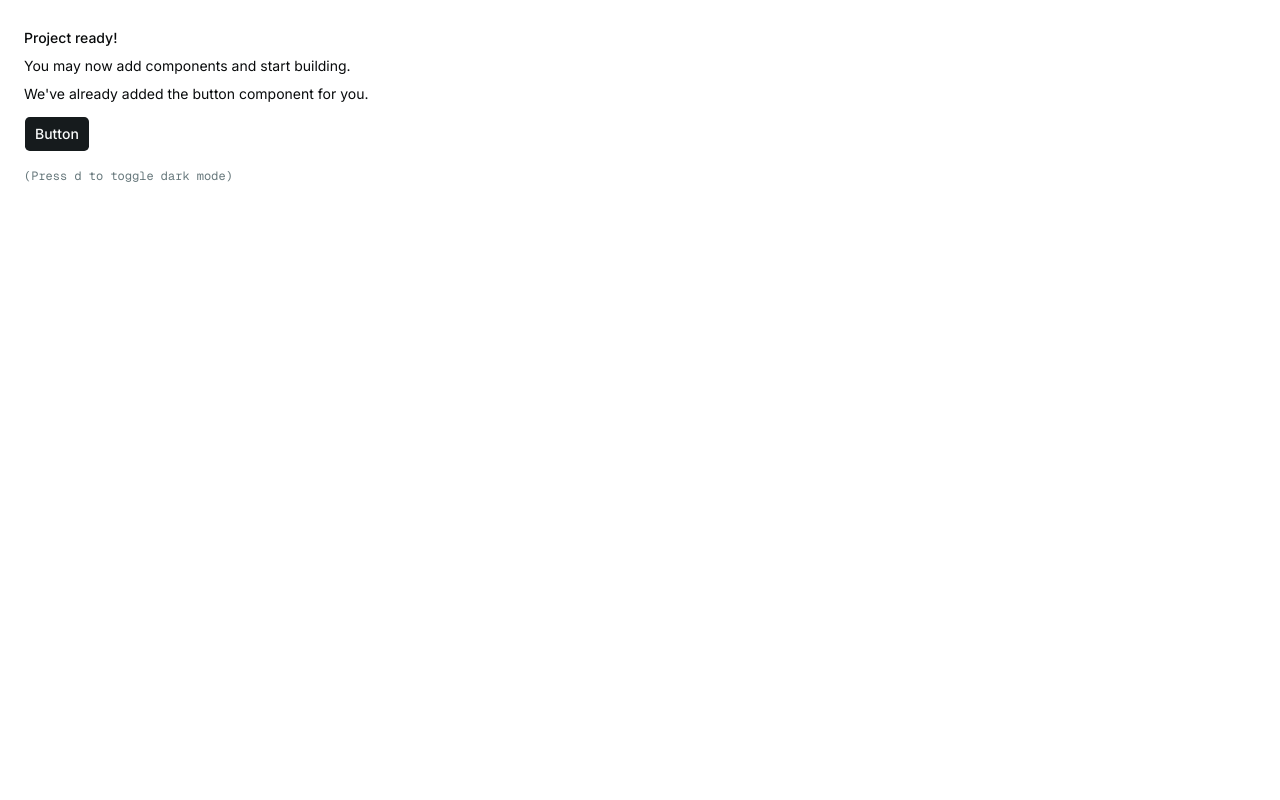
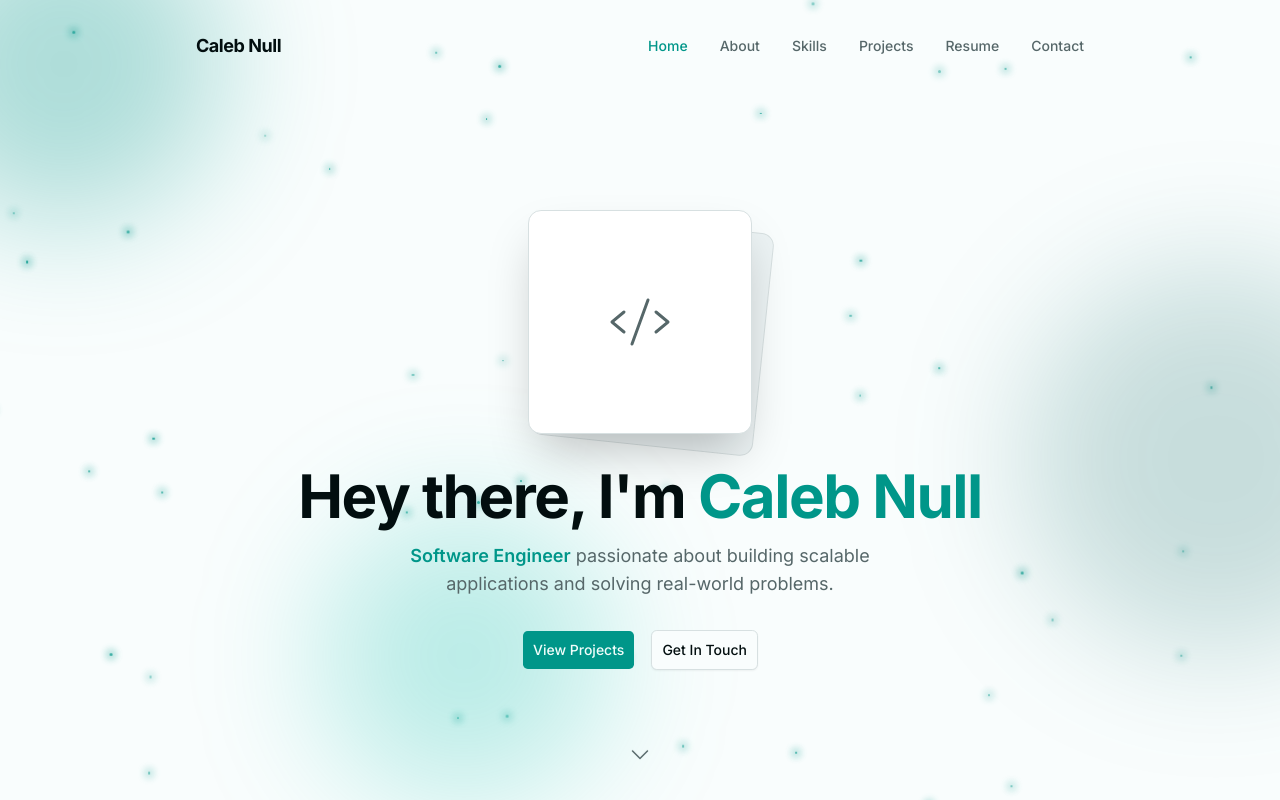
Before and after one commit to CalebNull/Portfolio, a Next.js app: page / in a window 1280 px wide. Shown: the top 800 px of the page. Built offline with nearby package versions, Linux system fonts and the light colour scheme.

Commit message:
initial commit

```diff
--- a/app/globals.css
+++ b/app/globals.css
@@ -45,88 +45,145 @@
     --radius-2xl: calc(var(--radius) * 1.8);
     --radius-3xl: calc(var(--radius) * 2.2);
     --radius-4xl: calc(var(--radius) * 2.6);
+    --animate-float: float 12s ease-in-out infinite;
+    --animate-fade-in-up: fade-in-up 0.6s ease-out both;
+    --animate-fade-in-up-orbs: fade-in-up 1s ease-out both;
 }
 
 :root {
-    --background: oklch(1 0 0);
-    --foreground: oklch(0.148 0.004 228.8);
+    --background: oklch(0.99 0.004 200);
+    --foreground: oklch(0.15 0.02 205);
     --card: oklch(1 0 0);
-    --card-foreground: oklch(0.148 0.004 228.8);
+    --card-foreground: oklch(0.15 0.02 205);
     --popover: oklch(1 0 0);
-    --popover-foreground: oklch(0.148 0.004 228.8);
-    --primary: oklch(0.218 0.008 223.9);
-    --primary-foreground: oklch(0.987 0.002 197.1);
-    --secondary: oklch(0.963 0.002 197.1);
-    --secondary-foreground: oklch(0.218 0.008 223.9);
-    --muted: oklch(0.963 0.002 197.1);
-    --muted-foreground: oklch(0.56 0.021 213.5);
-    --accent: oklch(0.963 0.002 197.1);
-    --accent-foreground: oklch(0.218 0.008 223.9);
+    --popover-foreground: oklch(0.15 0.02 205);
+    --primary: oklch(0.6 0.118 184.704);
+    --primary-foreground: oklch(0.984 0.014 180.72);
+    --secondary: oklch(0.96 0.008 200);
+    --secondary-foreground: oklch(0.2 0.02 205);
+    --muted: oklch(0.96 0.008 200);
+    --muted-foreground: oklch(0.5 0.02 205);
+    --accent: oklch(0.953 0.051 180.801);
+    --accent-foreground: oklch(0.437 0.078 188.216);
     --destructive: oklch(0.577 0.245 27.325);
-    --border: oklch(0.925 0.005 214.3);
-    --input: oklch(0.925 0.005 214.3);
-    --ring: oklch(0.723 0.014 214.4);
-    --chart-1: oklch(0.872 0.007 219.6);
-    --chart-2: oklch(0.56 0.021 213.5);
-    --chart-3: oklch(0.45 0.017 213.2);
+    --border: oklch(0.9 0.01 205);
+    --input: oklch(0.9 0.01 205);
+    --ring: oklch(0.6 0.118 184.704);
+    --chart-1: oklch(0.855 0.138 181.071);
+    --chart-2: oklch(0.704 0.14 182.503);
+    --chart-3: oklch(0.511 0.096 186.391);
     --chart-4: oklch(0.378 0.015 216);
-    --chart-5: oklch(0.275 0.011 216.9);
+    --chart-5: oklch(0.386 0.063 188.416);
     --radius: 0.45rem;
-    --sidebar: oklch(0.987 0.002 197.1);
-    --sidebar-foreground: oklch(0.148 0.004 228.8);
-    --sidebar-primary: oklch(0.218 0.008 223.9);
-    --sidebar-primary-foreground: oklch(0.987 0.002 197.1);
-    --sidebar-accent: oklch(0.963 0.002 197.1);
-    --sidebar-accent-foreground: oklch(0.218 0.008 223.9);
-    --sidebar-border: oklch(0.925 0.005 214.3);
-    --sidebar-ring: oklch(0.723 0.014 214.4);
+    --sidebar: oklch(0.985 0.004 200);
+    --sidebar-foreground: oklch(0.15 0.02 205);
+    --sidebar-primary: oklch(0.6 0.118 184.704);
+    --sidebar-primary-foreground: oklch(0.984 0.014 180.72);
+    --sidebar-accent: oklch(0.953 0.051 180.801);
+    --sidebar-accent-foreground: oklch(0.437 0.078 188.216);
+    --sidebar-border: oklch(0.9 0.01 205);
+    --sidebar-ring: oklch(0.6 0.118 184.704);
 }
 
 .dark {
-    --background: oklch(0.148 0.004 228.8);
-    --foreground: oklch(0.987 0.002 197.1);
-    --card: oklch(0.218 0.008 223.9);
-    --card-foreground: oklch(0.987 0.002 197.1);
-    --popover: oklch(0.218 0.008 223.9);
-    --popover-foreground: oklch(0.987 0.002 197.1);
-    --primary: oklch(0.925 0.005 214.3);
-    --primary-foreground: oklch(0.218 0.008 223.9);
-    --secondary: oklch(0.275 0.011 216.9);
-    --secondary-foreground: oklch(0.987 0.002 197.1);
-    --muted: oklch(0.275 0.011 216.9);
-    --muted-foreground: oklch(0.723 0.014 214.4);
-    --accent: oklch(0.275 0.011 216.9);
-    --accent-foreground: oklch(0.987 0.002 197.1);
+    --background: oklch(0.13 0.02 205);
+    --foreground: oklch(0.96 0.01 190);
+    --card: oklch(0.19 0.02 205);
+    --card-foreground: oklch(0.96 0.01 190);
+    --popover: oklch(0.19 0.02 205);
+    --popover-foreground: oklch(0.96 0.01 190);
+    --primary: oklch(0.777 0.152 181.912);
+    --primary-foreground: oklch(0.148 0.02 205);
+    --secondary: oklch(0.24 0.02 205);
+    --secondary-foreground: oklch(0.96 0.01 190);
+    --muted: oklch(0.24 0.02 205);
+    --muted-foreground: oklch(0.65 0.02 195);
+    --accent: oklch(0.386 0.063 188.416);
+    --accent-foreground: oklch(0.855 0.138 181.071);
     --destructive: oklch(0.704 0.191 22.216);
     --border: oklch(1 0 0 / 10%);
     --input: oklch(1 0 0 / 15%);
-    --ring: oklch(0.56 0.021 213.5);
-    --chart-1: oklch(0.872 0.007 219.6);
-    --chart-2: oklch(0.56 0.021 213.5);
-    --chart-3: oklch(0.45 0.017 213.2);
+    --ring: oklch(0.777 0.152 181.912);
+    --chart-1: oklch(0.855 0.138 181.071);
+    --chart-2: oklch(0.704 0.14 182.503);
+    --chart-3: oklch(0.511 0.096 186.391);
     --chart-4: oklch(0.378 0.015 216);
-    --chart-5: oklch(0.275 0.011 216.9);
-    --sidebar: oklch(0.218 0.008 223.9);
-    --sidebar-foreground: oklch(0.987 0.002 197.1);
-    --sidebar-primary: oklch(0.488 0.243 264.376);
-    --sidebar-primary-foreground: oklch(0.987 0.002 197.1);
-    --sidebar-accent: oklch(0.275 0.011 216.9);
-    --sidebar-accent-foreground: oklch(0.987 0.002 197.1);
+    --chart-5: oklch(0.386 0.063 188.416);
+    --sidebar: oklch(0.17 0.02 205);
+    --sidebar-foreground: oklch(0.96 0.01 190);
+    --sidebar-primary: oklch(0.777 0.152 181.912);
+    --sidebar-primary-foreground: oklch(0.148 0.02 205);
+    --sidebar-accent: oklch(0.386 0.063 188.416);
+    --sidebar-accent-foreground: oklch(0.855 0.138 181.071);
     --sidebar-border: oklch(1 0 0 / 10%);
-    --sidebar-ring: oklch(0.56 0.021 213.5);
+    --sidebar-ring: oklch(0.777 0.152 181.912);
 }
 
 @layer base {
   * {
     @apply border-border outline-ring/50;
-    }
+  }
   body {
     @apply bg-background text-foreground;
-    }
+  }
   button:not(:disabled), [role="button"]:not(:disabled) {
     cursor: pointer;
-    }
+  }
   html {
     @apply font-sans;
-    }
+  }
 }
+
+@keyframes float {
+  0%, 100% {
+    transform: translate(0, 0);
+    opacity: 0.4;
+  }
+  25% {
+    transform: translate(8px, -14px);
+    opacity: 0.9;
+  }
+  50% {
+    transform: translate(-6px, -6px);
+    opacity: 0.5;
+  }
+  75% {
+    transform: translate(-10px, 10px);
+    opacity: 0.8;
+  }
+}
+
+@keyframes fade-in-up {
+  from {
+    opacity: 0;
+    filter: blur(50px);
+    transform: translateY(-8px);
+  }
+  to {
+    opacity: 1;
+    filter: blur(0);
+    transform: translateY(0);
+  }
+}
+
+.a-underline {
+  display: inline-block;
+  position: relative;
+}
+
+.a-underline::after {
+  content: "";
+  position: absolute;
+  width: 100%;
+  transform: scaleX(0);
+  height: 2px;
+  bottom: 0;
+  left: 0;
+  background-color: #fff;
+  transition: transform 0.25s ease-out;
+}
+
+.a-underline:hover::after {
+  transform: scaleX(1);
+  transform-origin: bottom center;
+}
--- a/app/page.tsx
+++ b/app/page.tsx
@@ -1,19 +1,21 @@
-import { Button } from "@/components/ui/button"
+import About from "@/components/about"
+import Contact from "@/components/contact"
+import { Hero } from "@/components/hero"
+import Projects from "@/components/projects"
+import Resume from "@/components/resume"
+import { SiteNav } from "@/components/site-nav"
+import Skills from "@/components/skills"
 
 export default function Page() {
   return (
-    <div className="flex min-h-svh p-6">
-      <div className="flex max-w-md min-w-0 flex-col gap-4 text-sm leading-loose">
-        <div>
-          <h1 className="font-medium">Project ready!</h1>
-          <p>You may now add components and start building.</p>
-          <p>We&apos;ve already added the button component for you.</p>
-          <Button className="mt-2">Button</Button>
-        </div>
-        <div className="font-mono text-xs text-muted-foreground">
-          (Press <kbd>d</kbd> to toggle dark mode)
-        </div>
-      </div>
-    </div>
+    <>
+      <SiteNav />
+      <Hero />
+      <About />
+      <Skills />
+      <Projects />
+      <Resume />
+      <Contact />
+    </>
   )
 }
--- /dev/null
+++ b/components/about.tsx
@@ -0,0 +1,9 @@
+import React from "react"
+
+export default function About() {
+  return (
+    <div className="min-h-svh overflow-hidden bg-muted">
+      <div className="">About</div>
+    </div>
+  )
+}
--- /dev/null
+++ b/components/contact.tsx
@@ -0,0 +1,9 @@
+import React from "react"
+
+export default function Contact() {
+  return (
+    <div className="min-h-svh overflow-hidden">
+      <div className="">Contact</div>
+    </div>
+  )
+}
--- /dev/null
+++ b/components/hero.tsx
@@ -0,0 +1,60 @@
+import { CaretDown, Code } from "@phosphor-icons/react/dist/ssr"
+import Link from "next/link"
+
+import { Button } from "@/components/ui/button"
+import { OrbField } from "./orb-field"
+
+export function Hero() {
+  return (
+    <section
+      id="home"
+      className="relative flex min-h-svh flex-col items-center justify-center gap-8 overflow-hidden pt-20 pb-0 text-center"
+    >
+      <OrbField />
+      <div aria-hidden className="pointer-events-none absolute inset-0 -z-10">
+        <div className="absolute -top-24 -left-24 h-80 w-80 rounded-full bg-primary/30 blur-3xl" />
+        <div className="absolute top-1/3 -right-32 h-96 w-96 rounded-full bg-accent-foreground/20 blur-3xl" />
+        <div className="absolute bottom-0 left-1/4 h-72 w-72 rounded-full bg-chart-2/25 blur-3xl" />
+      </div>
+
+      {/* dd photos later */}
+      <div className="relative h-48 w-48 animate-fade-in-up [animation-delay:225ms] sm:h-56 sm:w-56">
+        <div className="absolute inset-0 translate-x-3 translate-y-3 rotate-6 rounded-2xl border border-border bg-secondary" />
+        <div className="absolute inset-0 flex items-center justify-center overflow-hidden rounded-2xl border border-border bg-card shadow-2xl">
+          <Code className="size-16 text-muted-foreground" weight="light" />
+        </div>
+      </div>
+
+      <div className="flex flex-col items-center gap-4">
+        <h1 className="max-w-3xl animate-fade-in-up text-4xl font-bold tracking-tight [animation-delay:290ms] sm:text-5xl md:text-6xl">
+          Hey there, I&apos;m <span className="text-primary">Caleb Null</span>
+        </h1>
+        <p className="max-w-xl animate-fade-in-up text-balance text-muted-foreground [animation-delay:375ms] sm:text-lg">
+          <span className="font-semibold text-primary">Software Engineer</span>{" "}
+          passionate about building scalable applications and solving real-world
+          problems.
+        </p>
+      </div>
+
+      <div className="flex animate-fade-in-up flex-wrap items-center justify-center gap-4 [animation-delay:450ms]">
+        <Button
+          size="lg"
+          render={<Link href="#projects">View Projects</Link>}
+        />
+        <Button
+          size="lg"
+          variant="outline"
+          render={<Link href="#contact">Get In Touch</Link>}
+        />
+      </div>
+
+      <Link
+        href="#about"
+        aria-label="Scroll to About section"
+        className="absolute bottom-8 animate-bounce text-muted-foreground transition-colors hover:text-foreground"
+      >
+        <CaretDown className="size-6" />
+      </Link>
+    </section>
+  )
+}
--- /dev/null
+++ b/components/orb-field.tsx
@@ -0,0 +1,55 @@
+"use client"
+
+import { useEffect, useState } from "react"
+
+type Orb = {
+  id: number
+  top: number
+  left: number
+  size: number
+  duration: number
+  delay: number
+}
+
+function generateOrbs(count: number): Orb[] {
+  return Array.from({ length: count }, (_, id) => ({
+    id,
+    top: Math.random() * 100,
+    left: Math.random() * 100,
+    size: 1.5 + Math.random() * 1.5,
+    duration: 8 + Math.random() * 12,
+    delay: Math.random() * -20,
+  }))
+}
+
+export function OrbField({ count = 45 }: { count?: number }) {
+  const [orbs, setOrbs] = useState<Orb[] | null>(null)
+
+  useEffect(() => {
+    setOrbs(generateOrbs(count))
+  }, [count])
+
+  if (!orbs) return null
+
+  return (
+    <div
+      aria-hidden
+      className="pointer-events-none absolute inset-0 -z-10 animate-fade-in-up-orbs overflow-hidden [animate-delay:400ms]"
+    >
+      {orbs.map((orb) => (
+        <span
+          key={orb.id}
+          className="absolute animate-float rounded-full bg-primary shadow-[0_0_8px_2px_var(--color-primary)]"
+          style={{
+            top: `${orb.top}%`,
+            left: `${orb.left}%`,
+            width: orb.size,
+            height: orb.size,
+            animationDuration: `${orb.duration}`,
+            animationDelay: `${orb.delay}s`,
+          }}
+        />
+      ))}
+    </div>
+  )
+}
--- /dev/null
+++ b/components/projects.tsx
@@ -0,0 +1,9 @@
+import React from "react"
+
+export default function Projects() {
+  return (
+    <div className="min-h-svh overflow-hidden">
+      <div className="">Projects</div>
+    </div>
+  )
+}
--- /dev/null
+++ b/components/resume.tsx
@@ -0,0 +1,9 @@
+import React from "react"
+
+export default function Resume() {
+  return (
+    <div className="min-h-svh overflow-hidden">
+      <div className="">Resume</div>
+    </div>
+  )
+}
--- /dev/null
+++ b/components/site-nav.tsx
@@ -0,0 +1,76 @@
+"use client"
+
+import Link from "next/link"
+import { useEffect, useState } from "react"
+import { cn } from "@/lib/utils"
+
+type NavLink = {
+  label: string
+  href: string
+}
+
+const links: NavLink[] = [
+  { label: "Home", href: "#home" },
+  { label: "About", href: "#about" },
+  // { label: "Experience", href: "#experience" },
+  { label: "Skills", href: "#skills" },
+  { label: "Projects", href: "#projects" },
+  { label: "Resume", href: "#resume" },
+  { label: "Contact", href: "#contact" },
+]
+
+export function SiteNav() {
+  const [active, setActive] = useState(links[0].href)
+
+  useEffect(() => {
+    const sections = links
+      .map((link) => document.querySelector(link.href))
+      .filter((el): el is Element => !!el)
+
+    if (sections.length === 0) return
+
+    const observer = new IntersectionObserver(
+      (entries) => {
+        const visible = entries.find((entry) => entry.isIntersecting)
+        if (visible) setActive(`#${visible.target.id}`)
+      },
+      { rootMargin: "-40% 0px -55% 0px" }
+    )
+
+    sections.forEach((section) => observer.observe(section))
+    return () => observer.disconnect()
+  }, [])
+
+  return (
+    <nav
+      aria-label="Primary"
+      className="fixed top-0 z-50 flex w-full animate-fade-in-up items-center justify-center border-none px-6 py-8 [animate-delay:175ms] sm:px-12"
+    >
+      <div className="flex w-[75%] items-center justify-between">
+        <Link href="#home" className="text-lg font-bold tracking-tight">
+          Caleb Null
+        </Link>
+
+        <div className="hidden items-center gap-8 text-sm font-medium sm:flex">
+          {links.map((link) => {
+            const isActive = link.href === active
+            return (
+              <Link
+                href={link.href}
+                key={link.href}
+                className={cn(
+                  "nav-link transition-colors",
+                  isActive
+                    ? "text-primary"
+                    : "a-underline text-muted-foreground hover:text-foreground"
+                )}
+              >
+                {link.label}
+              </Link>
+            )
+          })}
+        </div>
+      </div>
+    </nav>
+  )
+}
--- /dev/null
+++ b/components/skills.tsx
@@ -0,0 +1,9 @@
+import React from "react"
+
+export default function Skills() {
+  return (
+    <div className="min-h-svh overflow-hidden">
+      <div className="">Skills</div>
+    </div>
+  )
+}
```
Also changed, not shown: .claude/launch.json (added), 1 other file (tests, documents, lock files or other folders).
